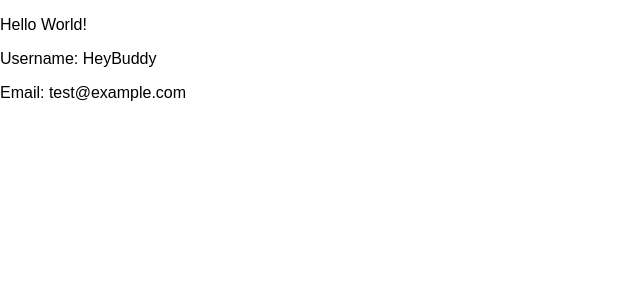
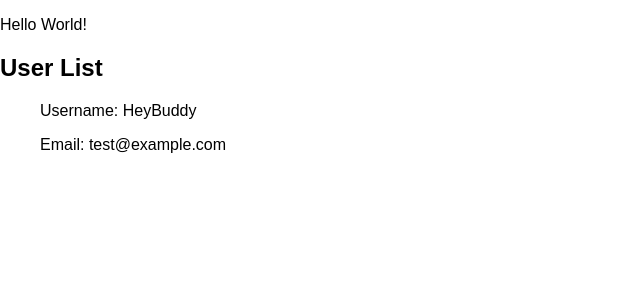
Before and after one commit to Alex-E-Camacho/Cheappist-React, a React (Create React App) app: page / in a window 1280 px wide. Shown: the top 300 px of the page, without its empty margins (0-640 px from the left). Built offline with nearby package versions, Linux system fonts and the light colour scheme.

Commit message:
Hard coded User info shows up with newly created UserList and UserListContainer components

```diff
--- a/src/App.js
+++ b/src/App.js
@@ -1,14 +1,14 @@
 import React, { Component } from 'react';
 import logo from './logo.svg';
-import UserInfo from './UserInfo';
+import UserListContainer from './UserListContainer';
 import './App.css';
 
 class App extends Component {
   render() {
     return (
       <div>
-      <p>Hello World!</p>
-      <UserInfo />
+        <p>Hello World!</p>
+          <UserListContainer />
       </div>
     );
   }
--- a/src/UserInfo.js
+++ b/src/UserInfo.js
@@ -6,7 +6,6 @@ class UserInfo extends Component {
       <div>
         <p>Username: HeyBuddy</p>
         <p>Email: test@example.com </p>
-
       </div>
     )
   }
--- /dev/null
+++ b/src/UserList.js
@@ -0,0 +1,26 @@
+import React, { Component } from 'react';
+import UserInfo from './UserInfo';
+
+class UserList extends Component {
+  constructor(props) {
+    super(props);
+
+    this.state = {
+      users: []
+    }
+  }
+
+  render() {
+    return (
+      <div>
+        <h2>User List</h2>
+          <ul>
+            <UserInfo />
+          </ul>
+      </div>
+    )
+  }
+
+}
+
+export default UserList;
--- /dev/null
+++ b/src/UserListContainer.js
@@ -0,0 +1,22 @@
+import React, { Component } from 'react';
+import UserList from './UserList';
+
+class UserListContainer extends Component {
+  constructor(props) {
+    super(props);
+
+    this.state = {
+      users: []
+    }
+  }
+
+  render() {
+    return (
+      <div>
+        <UserList />
+      </div>
+    )
+  }
+}
+
+export default UserListContainer;
```
Also changed, not shown: src/UserTable.js (deleted).
